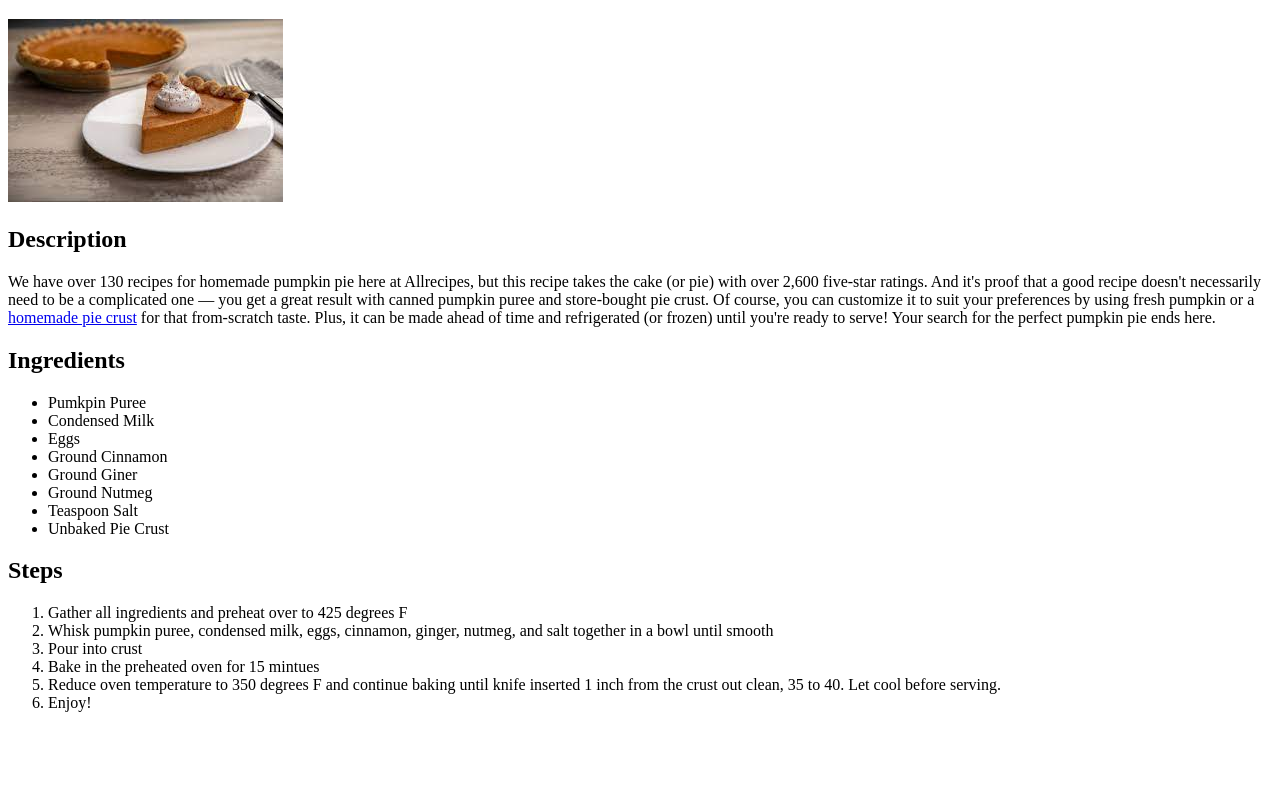
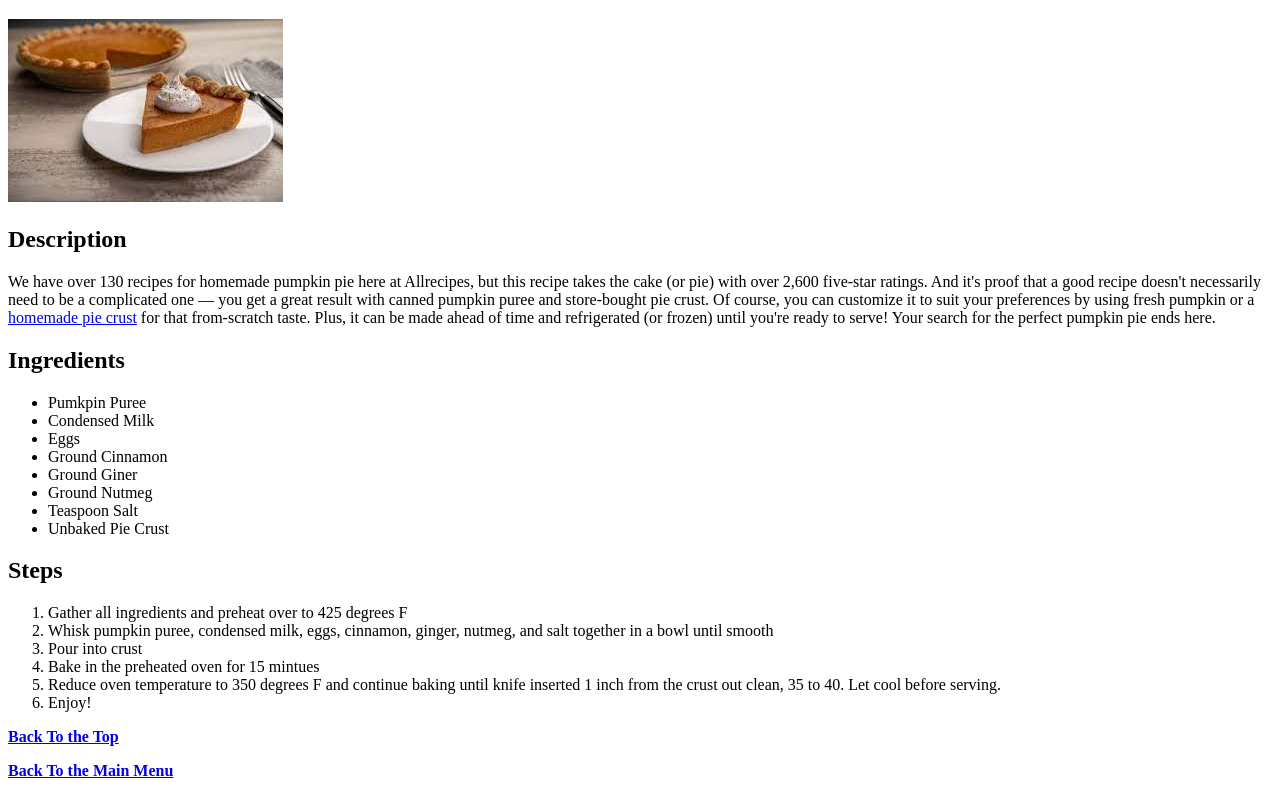
Before and after one commit to 0xFrogger/odin-recipes, a plain HTML site: page recipes/Pumpkin Pie.html in a window 1280 px wide. Shown: the part 61-849 px from the top of the page. Before the commit the page ends 800 px from the top, so only its background shows below. Drawn offline with Linux system fonts and the light colour scheme.

Commit message:
Added 'Back to Top' & 'Back to Main Menu' link to all

```diff
--- a/recipes/Pumpkin Pie.html
+++ b/recipes/Pumpkin Pie.html
@@ -43,6 +43,8 @@
             inserted 1 inch from the crust out clean, 35 to 40. Let cool before serving.</li>
         <li>Enjoy!</li>
     </ol>
+    <p><a href="./Pumpkin Pie.html"><strong>Back To the Top</strong></a></p>
+    <a href="../index.html"><strong>Back To the Main Menu</strong></a>
 
 
 </body>
```
Also changed, not shown: recipes/Pecan Pie.html (+3 -0 lines), recipes/Sweet Potato Pie.html (+3 -0 lines).
